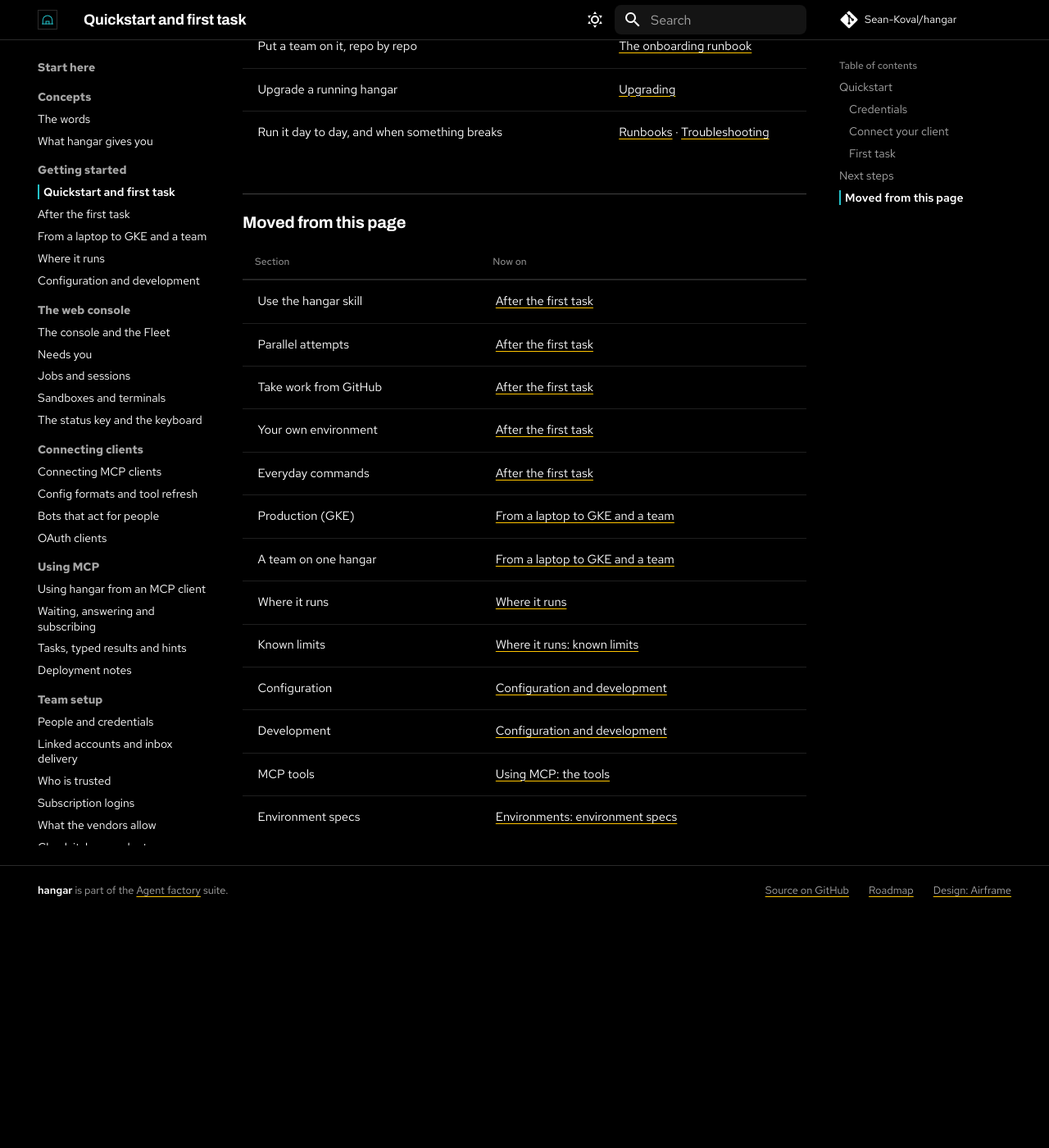
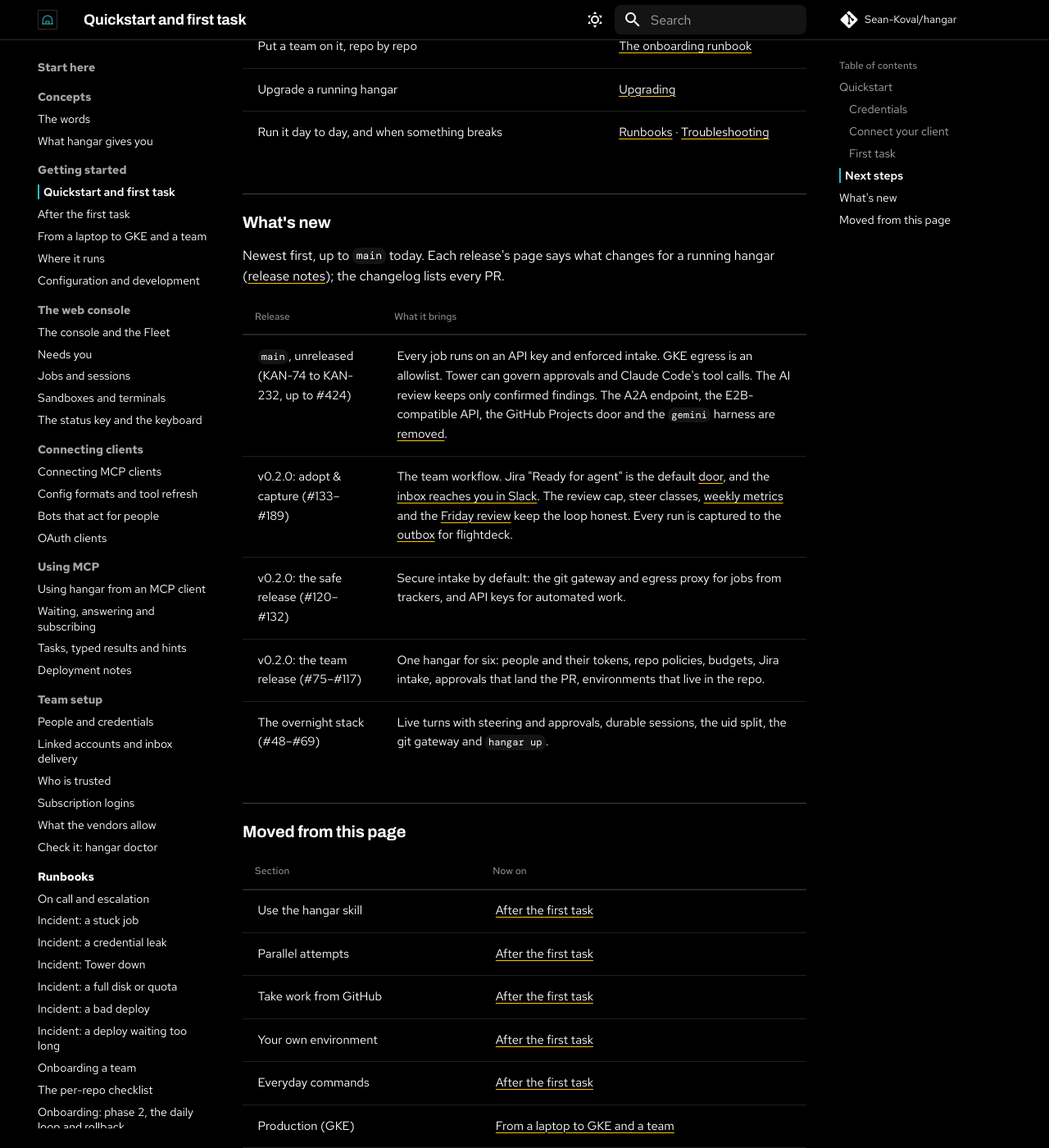
Before and after one commit to Sean-Koval/hangar, an MkDocs documentation site: the page built from docs/guide.md, in a window 1280 px wide and 1400 px high, scrolled down 3205 px. Shown: the whole window at 82% size. Built offline with MkDocs 1.6.1 and Material for MkDocs 9.7.7, drawn with Linux system fonts in a browser that asks for light colours; comment, search, counter and statistics services are not loaded; before the commit the page ends 4321 px from its top, so only the background shows below that.

Commit message:
KAN-81: What's new up to main in the guide; the inbox's abandon items
Co-Authored-By: Claude Opus 5.5 <noreply@anthropic.com>

```diff
--- a/docs/guide.md
+++ b/docs/guide.md
@@ -111,6 +111,19 @@ Open the sandbox in the console to follow the work in its live terminal. When yo
 | Upgrade a running hangar | [Upgrading](upgrading.md) |
 | Run it day to day, and when something breaks | [Runbooks](runbooks/README.md) · [Troubleshooting](troubleshooting.md) |
 
+## What's new
+
+Newest first, up to `main` today. Each release's page says what changes for a running hangar
+([release notes](releases/README.md)); the changelog lists every PR.
+
+| Release | What it brings |
+| --- | --- |
+| `main`, unreleased (KAN-74 to KAN-232, up to #424) | Every job runs on an API key and enforced intake. GKE egress is an allowlist. Tower can govern approvals and Claude Code's tool calls. The AI review keeps only confirmed findings. The A2A endpoint, the E2B-compatible API, the GitHub Projects door and the `gemini` harness are [removed](upgrading.md#removed-surfaces). |
+| v0.2.0: adopt & capture (#133–#189) | The team workflow. Jira "Ready for agent" is the default [door](intake.md), and the [inbox reaches you in Slack](landing.md#delivery-it-comes-to-you). The review cap, steer classes, [weekly metrics](metrics.md) and the [Friday review](runbooks/harness-review.md) keep the loop honest. Every run is captured to the [outbox](runbooks/outbox.md) for flightdeck. |
+| v0.2.0: the safe release (#120–#132) | Secure intake by default: the git gateway and egress proxy for jobs from trackers, and API keys for automated work. |
+| v0.2.0: the team release (#75–#117) | One hangar for six: people and their tokens, repo policies, budgets, Jira intake, approvals that land the PR, environments that live in the repo. |
+| The overnight stack (#48–#69) | Live turns with steering and approvals, durable sessions, the uid split, the git gateway and `hangar up`. |
+
 ## Moved from this page
 
 | Section | Now on |
```
Also changed, not shown: docs/landing.md (+1 -0 lines).
